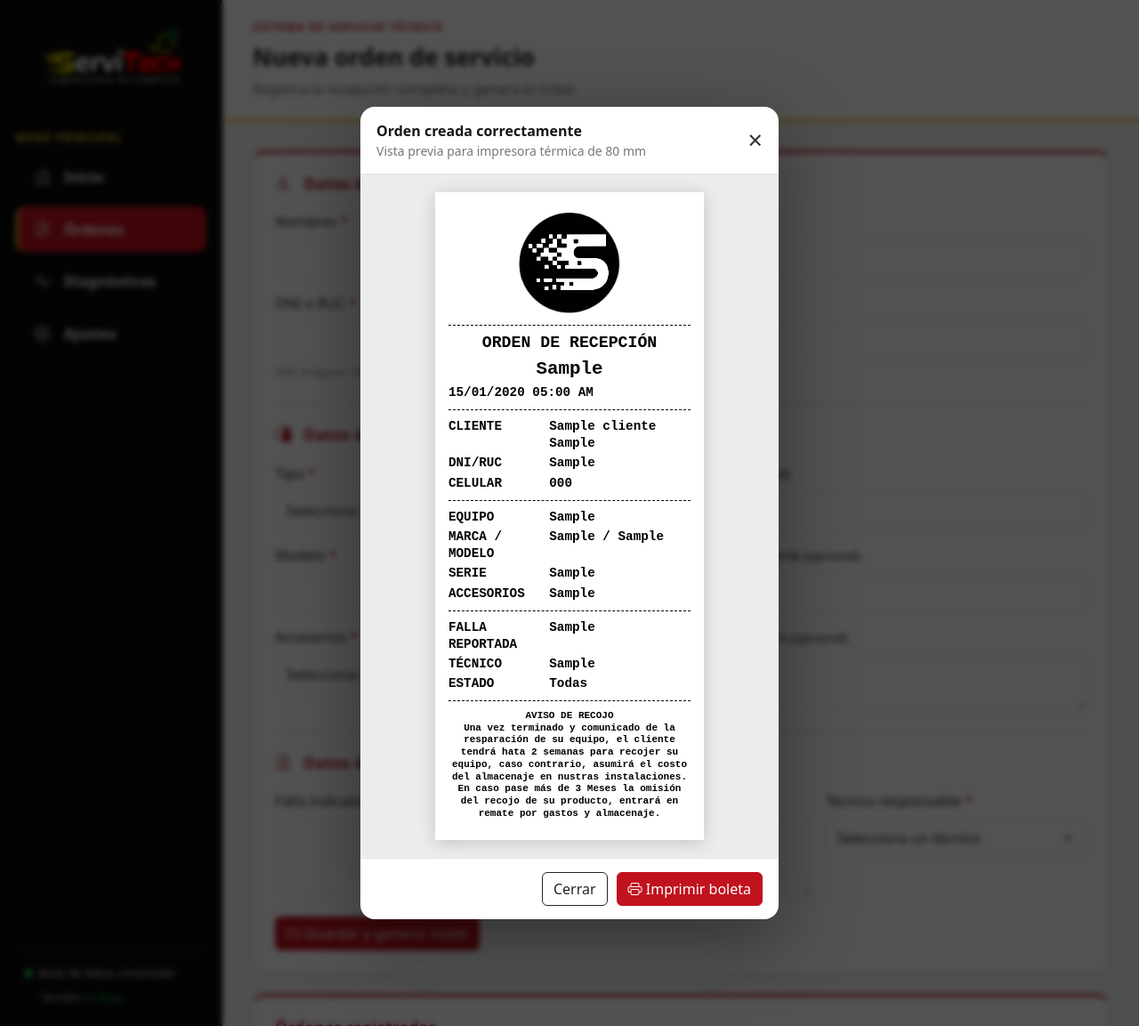
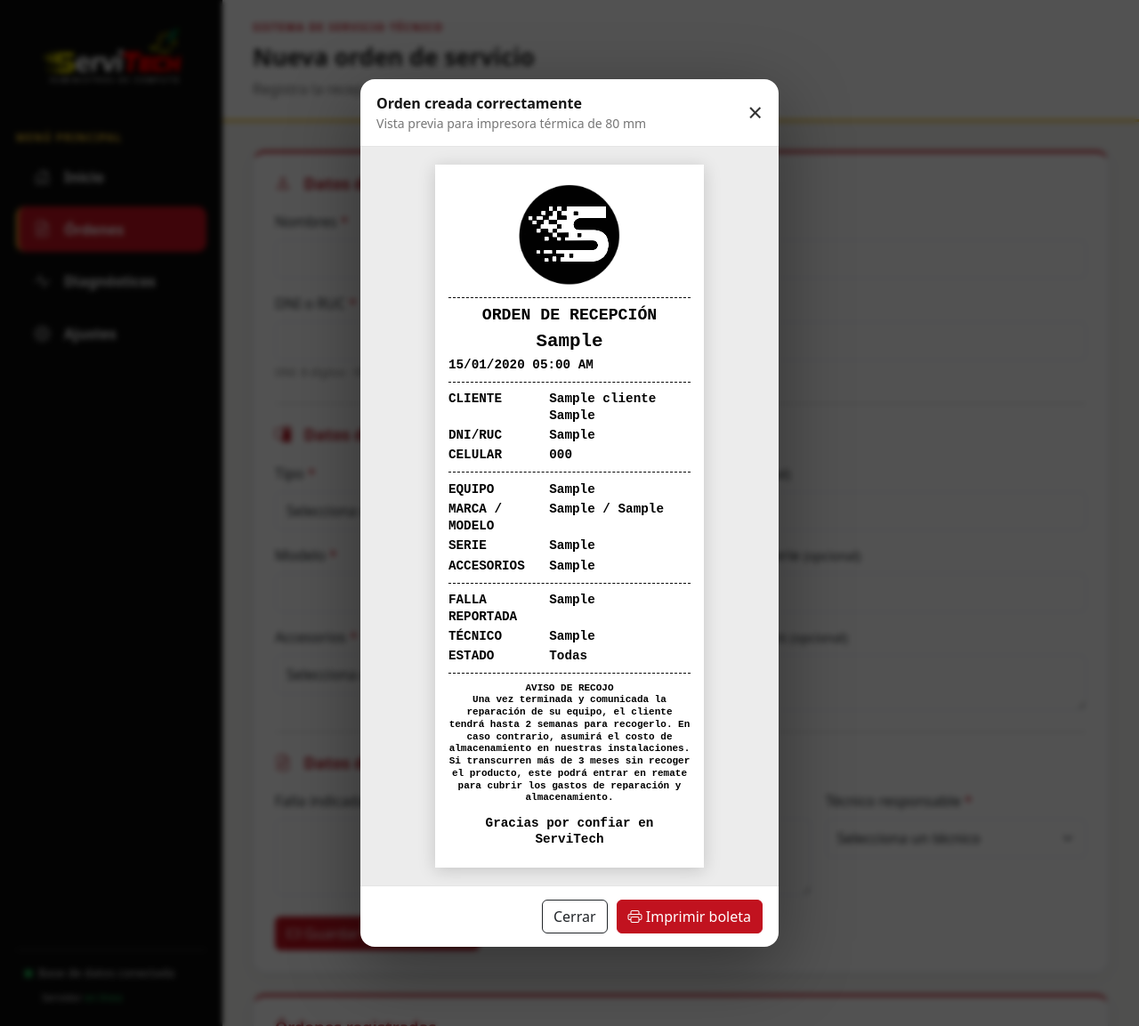
Before and after one commit to danielcallacastillo7u7-cell/sistema-servicio-tecnico, a FastAPI app: page /ordenes?ticket=1 in a window 1280 px wide. Shown: the whole page at 89% size. Run offline with FastAPI, Linux system fonts and the light colour scheme; tables that the repository leaves empty hold one stand-in row (values such as "Sample post").

Commit message:
Corregir aviso de recojo del ticket

```diff
--- a/app/templates/ordenes.html
+++ b/app/templates/ordenes.html
@@ -181,11 +181,12 @@
                     <dd>{{ ticket_orden.estado }}</dd>
                 </dl>
                 <div class="ticket-divider"></div>
-                <p class="pickup-notice"><strong>AVISO DE RECOJO</strong><br>Una vez terminado y comunicado de la resparación de su equipo, el cliente tendrá
-                    hata 2 semanas para recojer su equipo, caso contrario, asumirá el costo del
-                    almacenaje en nustras instalaciones.
-                    En caso pase más de 3 Meses la omisión del recojo de su producto, entrará en
-                    remate por gastos y almacenaje.</p>
+                <p class="pickup-notice"><strong>AVISO DE RECOJO</strong><br>Una vez terminada y comunicada la reparación de su equipo, el cliente tendrá
+                    hasta 2 semanas para recogerlo. En caso contrario, asumirá el costo de
+                    almacenamiento en nuestras instalaciones.
+                    Si transcurren más de 3 meses sin recoger el producto, este podrá entrar en
+                    remate para cubrir los gastos de reparación y almacenamiento.</p>
+                <p class="ticket-thanks">Gracias por confiar en ServiTech</p>
             </article>
         </div>
         <div class="ticket-modal-actions"><a class="btn btn-outline-dark" href="/ordenes">Cerrar</a><button
```
